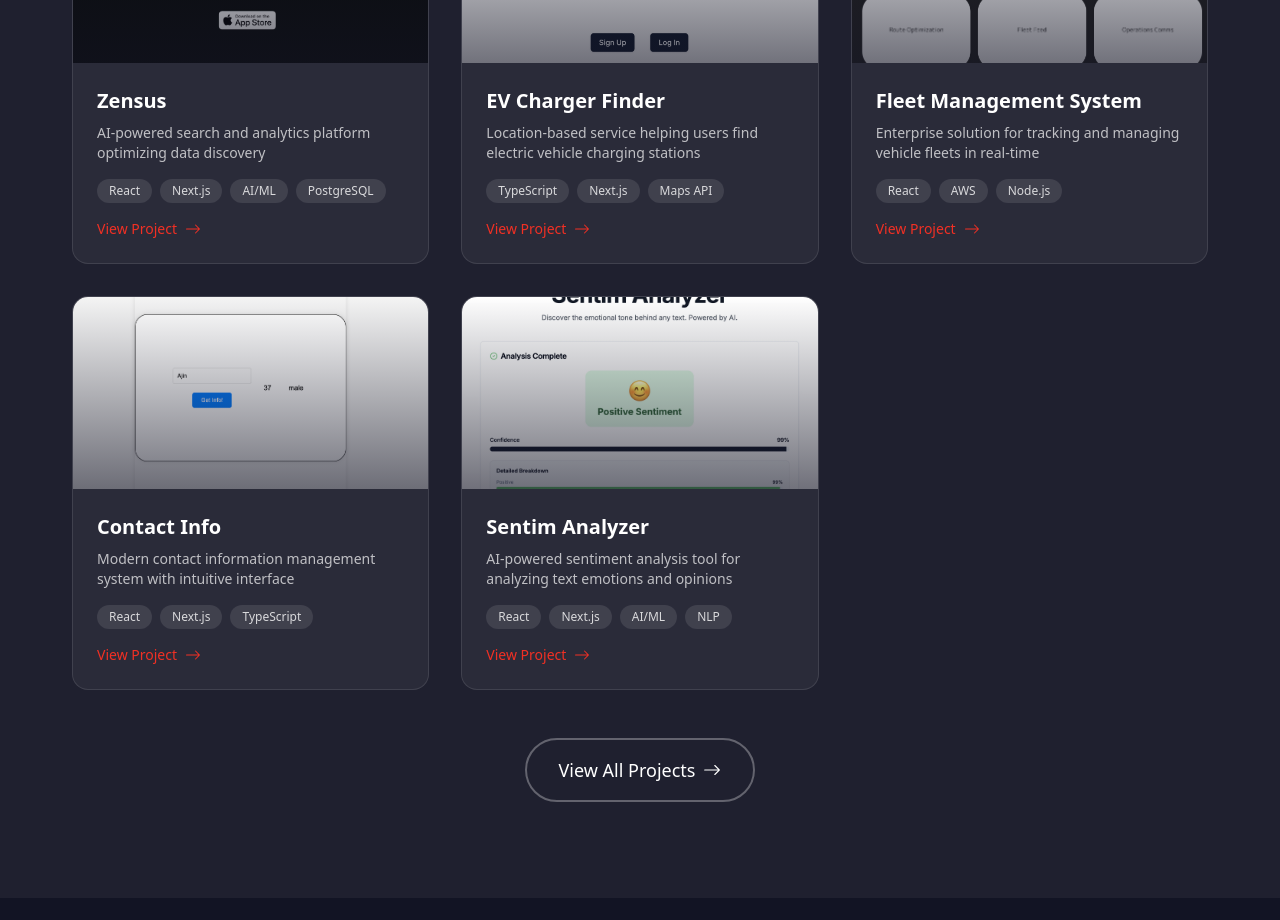
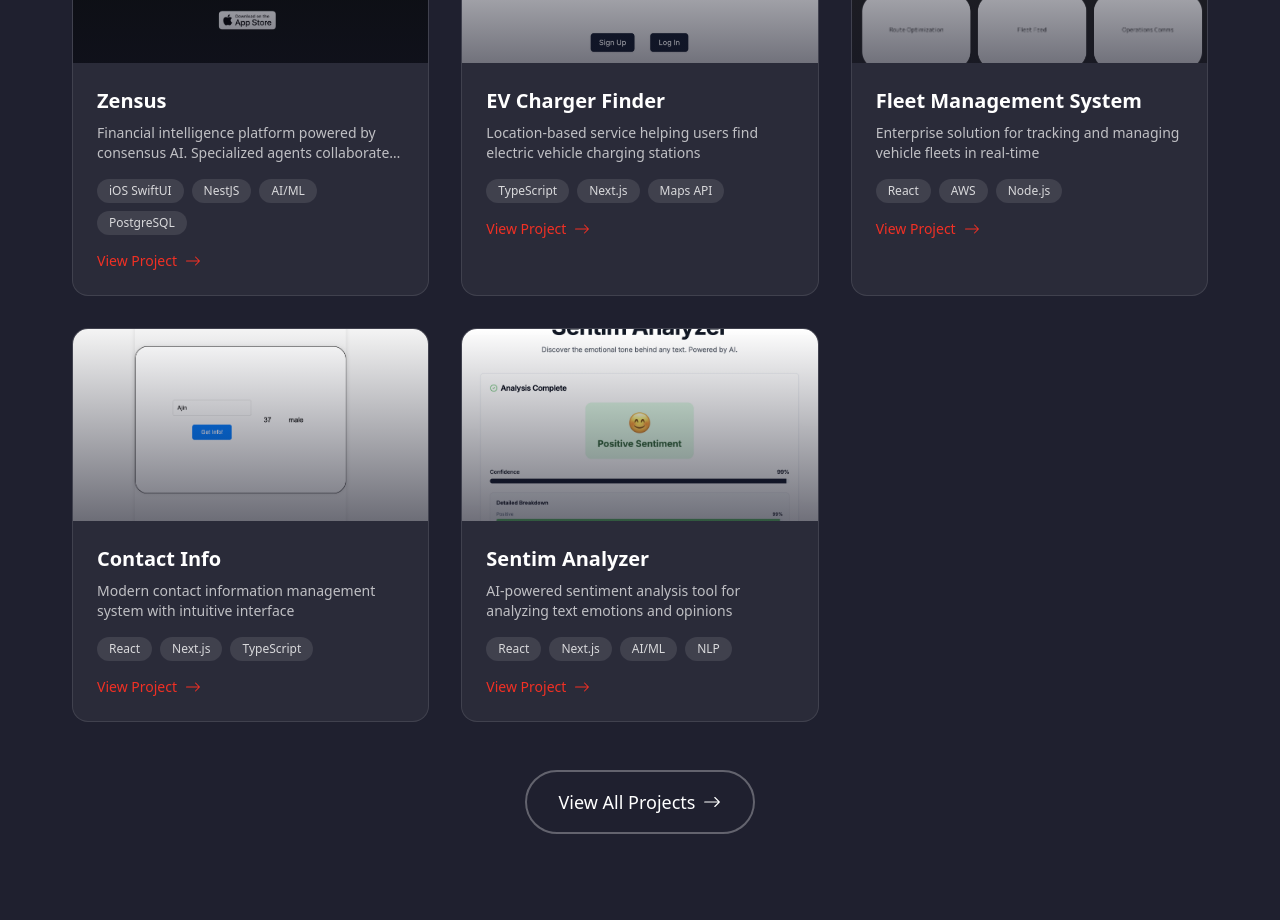
Before and after one commit to ajinsunny/ajinsunnywebsite, a Next.js app: page / in a window 1280 px wide. Shown: the part 2220-3140 px from the top of the page. Built offline with nearby package versions, Linux system fonts and the light colour scheme.

Commit message:
update: revise Zensus project description and tech stack details

```diff
--- a/components/FeaturedProjects.tsx
+++ b/components/FeaturedProjects.tsx
@@ -18,10 +18,10 @@ const projects: Project[] = [
   {
     title: "Zensus",
     description:
-      "AI-powered search and analytics platform optimizing data discovery",
+      "Financial intelligence platform powered by consensus AI. Specialized agents collaborate to provide financial guidance",
     image: "/zensus.webp",
     url: "https://zensus.app",
-    techStack: ["React", "Next.js", "AI/ML", "PostgreSQL"],
+    techStack: ["iOS SwiftUI", "NestJS", "AI/ML", "PostgreSQL"],
   },
   {
     title: "EV Charger Finder",
```
